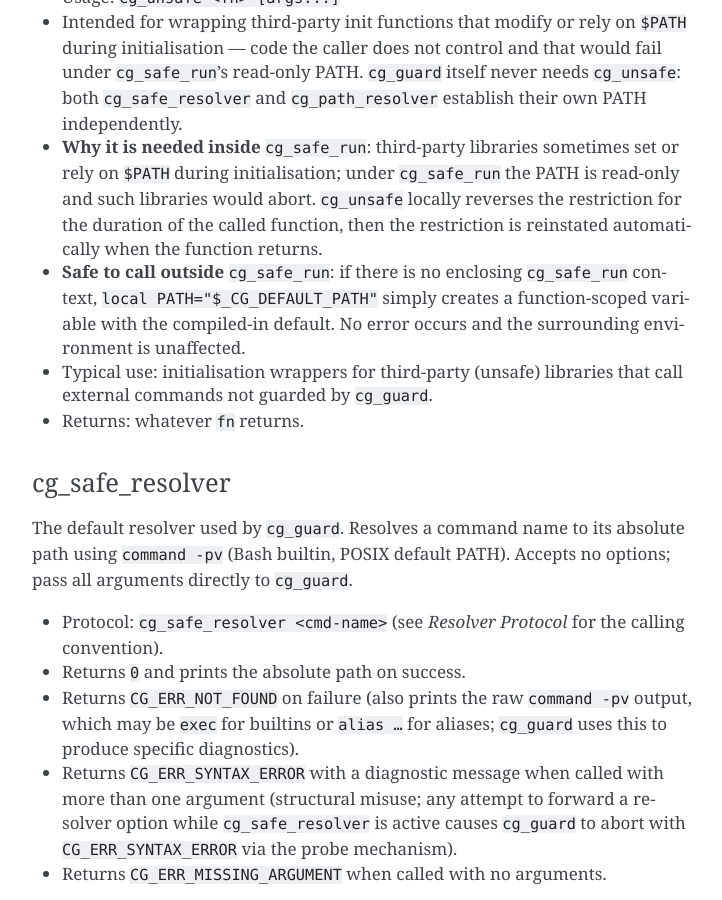
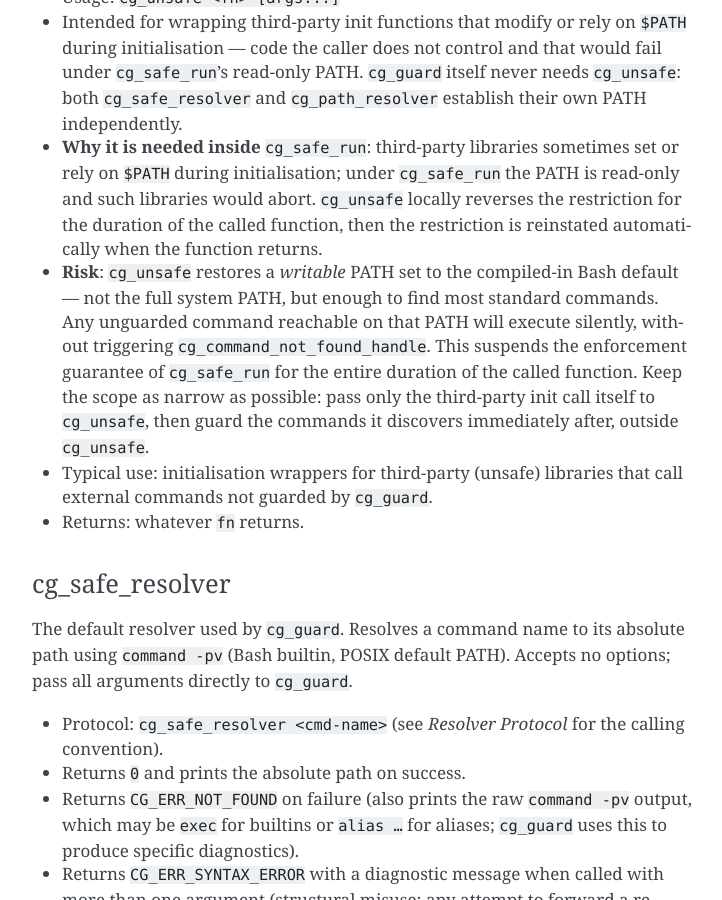
Before and after one commit to CriticalOptimisation/bash-deploy-libs, a Sphinx documentation site: the page built from docs/libraries/command_guard.rst, in a window 1280 px wide and 900 px high, scrolled down 4095 px. Shown: the whole window, without its empty margins (388-1110 px from the left). Built offline with Sphinx 7.4.7, drawn with Linux system fonts in a browser that asks for light colours.

Commit message:
doc(command_guard): replace cg_unsafe 'safe outside' bullet with risk warning
The previous bullet implied cg_unsafe was benign. It is not: inside
cg_safe_run it restores a writable default PATH, silently allowing any
unguarded command reachable on that PATH to run without triggering
cg_command_not_found_handle. Enforce-guarantee is suspended for the
full duration of the called function. Advise narrowest possible scope.

Co-Authored-By: Claude Sonnet 4.6 <noreply@anthropic.com>

```diff
--- a/docs/libraries/command_guard.rst
+++ b/docs/libraries/command_guard.rst
@@ -196,10 +196,15 @@ default (discovered once at source time via a subshell; never hardcoded).
   ``cg_unsafe`` locally reverses the restriction for the duration of the
   called function, then the restriction is reinstated automatically when
   the function returns.
-- **Safe to call outside** ``cg_safe_run``: if there is no enclosing
-  ``cg_safe_run`` context, ``local PATH="$_CG_DEFAULT_PATH"`` simply
-  creates a function-scoped variable with the compiled-in default. No
-  error occurs and the surrounding environment is unaffected.
+- **Risk**: ``cg_unsafe`` restores a *writable* PATH set to the
+  compiled-in Bash default — not the full system PATH, but enough to
+  find most standard commands. Any unguarded command reachable on that
+  PATH will execute silently, without triggering
+  ``cg_command_not_found_handle``. This suspends the enforcement guarantee
+  of ``cg_safe_run`` for the entire duration of the called function.
+  Keep the scope as narrow as possible: pass only the third-party init
+  call itself to ``cg_unsafe``, then guard the commands it discovers
+  immediately after, outside ``cg_unsafe``.
 - Typical use: initialisation wrappers for third-party (unsafe) libraries
   that call external commands not guarded by ``cg_guard``.
 - Returns: whatever ``fn`` returns.
```
